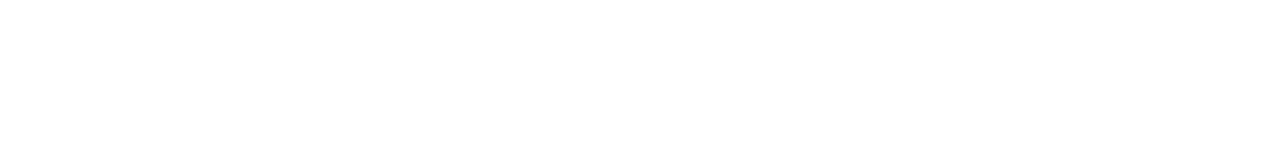
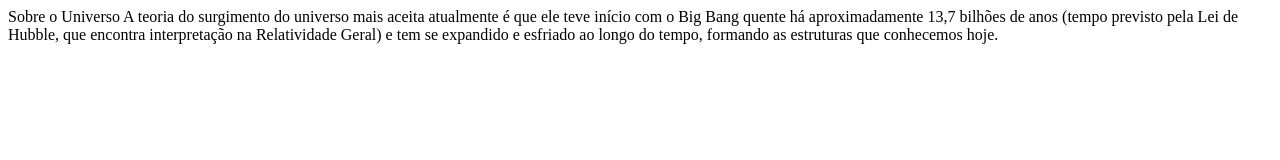
Before and after one commit to Thiagocastrojuchem/Thiago-HTML, a plain HTML site: page index.html in a window 1280 px wide. Drawn offline with Linux system fonts and the light colour scheme.

Commit message:
Update index.html

```diff
--- a/index.html
+++ b/index.html
@@ -1,11 +1,22 @@
 <!DOCTYPE html>
-<html lang="en">
+<html lang="pt-br">
 <head>
     <meta charset="UTF-8">
     <meta name="viewport" content="width=device-width, initial-scale=1.0">
     <title>Document</title>
 </head>
 <body>
+    Sobre o Universo
+
+    A teoria do surgimento do universo mais aceita atualmente é
+
+    que ele teve início com o Big Bang quente há aproximadamente
+
+    13,7 bilhões de anos (tempo previsto pela Lei de Hubble,
+
+    que encontra interpretação na Relatividade Geral) e tem se
+
+    expandido e esfriado ao longo do tempo, formando as estruturas que conhecemos hoje.
 
 </body>
 </html>
```
